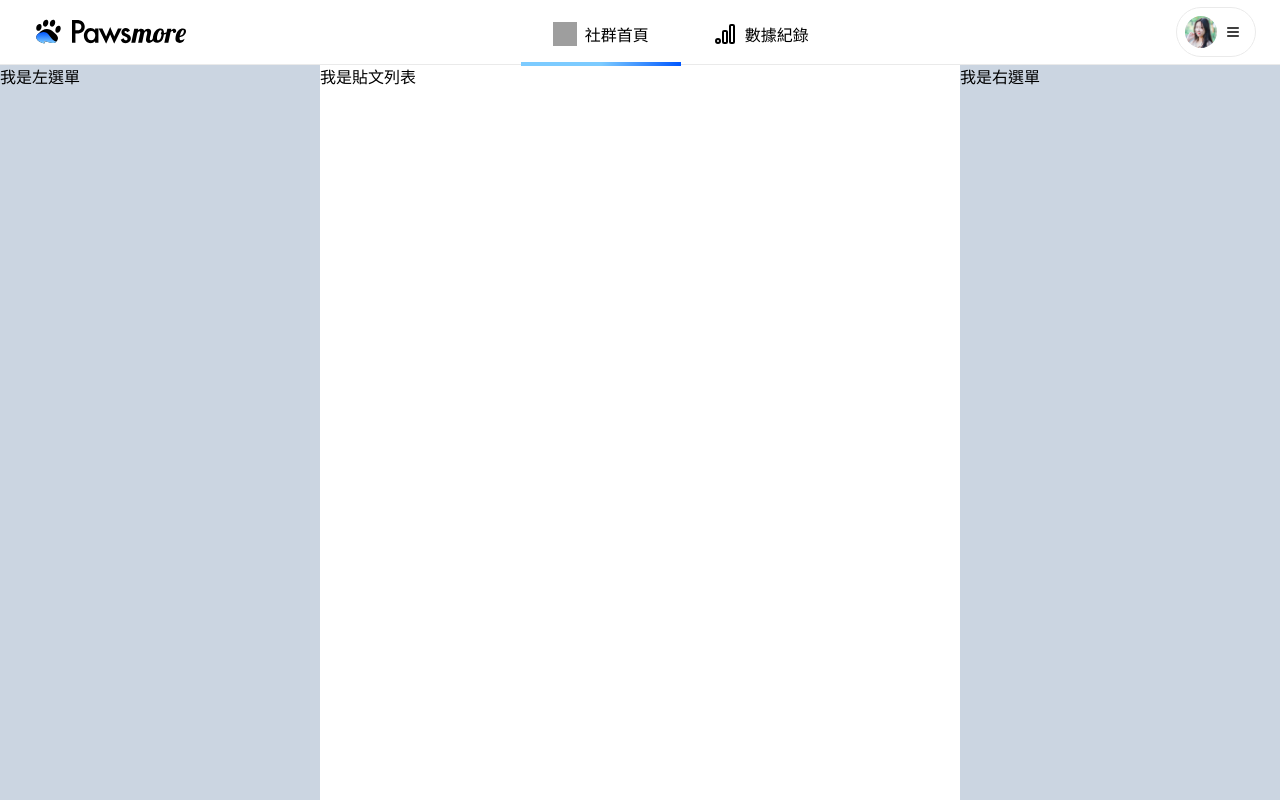
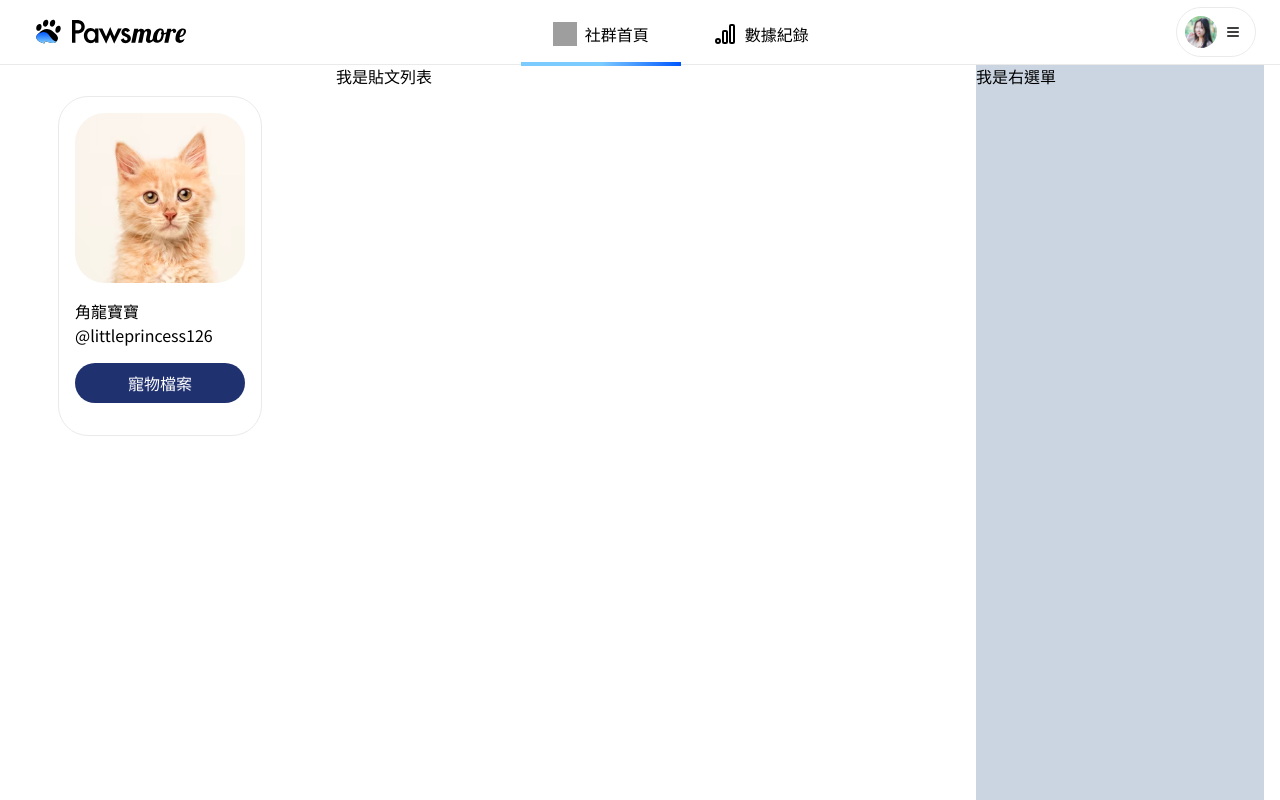
Before and after one commit to penspulse326/rocket_pawsmore, a Next.js app: page /test/social in a window 1280 px wide. Built offline with nearby package versions, Linux system fonts and the light colour scheme; grey boxes are pictures that could not be loaded.

Commit message:
style: user's pet card layout

```diff
--- a/src/components/SocialSideBarLeft.tsx
+++ b/src/components/SocialSideBarLeft.tsx
@@ -1,3 +1,36 @@
+import Image from "next/image";
+import Link from "next/link";
+import { useState } from "react";
+
 export default function SocialSideBarLeft() {
-  return <div className="col-span-3 h-full bg-slate-300">我是左選單</div>;
+  const [isMenuOpen, setIsMenuOpen] = useState(false);
+
+  return (
+    <aside className="col-span-3 flex flex-col pt-8 h-full">
+      {/* 寵物列表 */}
+      <div className="flex-grow">
+        {/* 寵物卡片 */}
+        <div className="flex flex-col gap-4 mx-auto p-4 max-w-[204px] border border-stroke rounded-[30px] bg-white">
+          <Image
+            src="/test/photo-cat-test.png"
+            width={172}
+            height={172}
+            priority
+            alt="寵物照片"
+            className="rounded-[30px] object-cover"
+          />
+          <div>
+            <p>角龍寶寶</p>
+            <p>@littleprincess126</p>
+          </div>
+          <Link
+            href="#"
+            className="mb-4 py-2 rounded-[30px] bg-primary text-white text-center hover:bg-primary/70 duration-300"
+          >
+            寵物檔案
+          </Link>
+        </div>
+      </div>
+    </aside>
+  );
 }
--- a/src/pages/test/social.tsx
+++ b/src/pages/test/social.tsx
@@ -4,8 +4,8 @@ import SideBarRight from "@/components/SocialSideBarRight";
 
 export default function Social() {
   return (
-    <section className="outer bg-orange-200">
-      <div className="inner pt-16 h-screen grid grid-cols-12">
+    <section className="outer">
+      <div className="inner pt-16 px-4 2xl:px-12 h-screen grid grid-cols-12 gap-8">
         <SideBarLeft />
         <SocialPostList />
         <SideBarRight />
```
Also changed, not shown: public/test/photo-cat-test.png (added).
